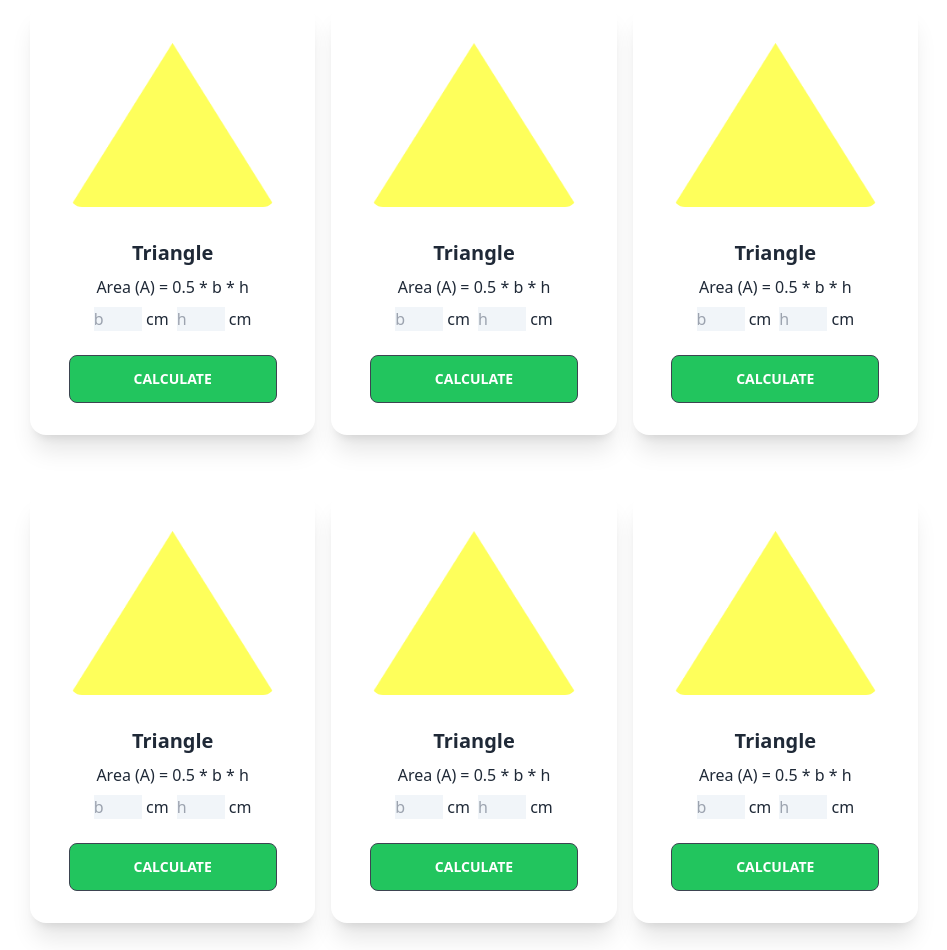
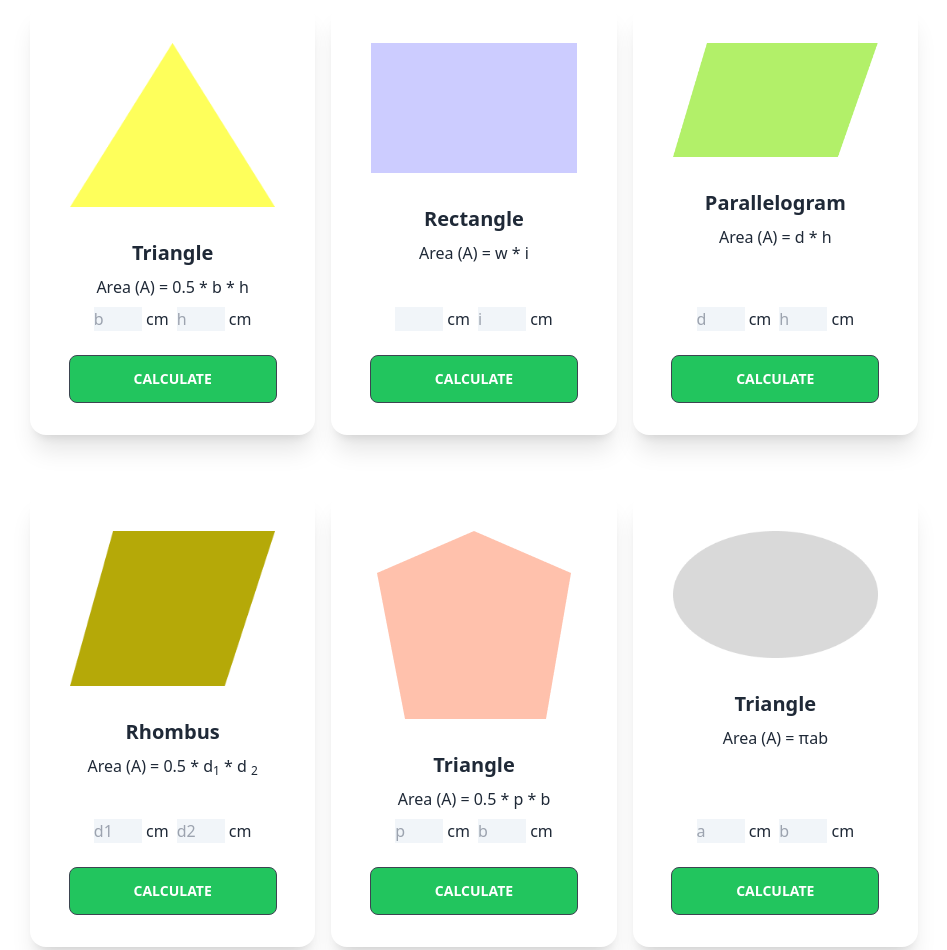
Before and after one commit to masumpost/geomarty-genous, a plain HTML site: page index.html in a window 1280 px wide. Shown: the part 185-1135 px from the top of the page, without its empty margins (18-965 px from the left). Drawn offline with nearby package versions, Linux system fonts and the light colour scheme.

Commit message:
added photo and other thing in card

```diff
--- a/index.html
+++ b/index.html
@@ -32,7 +32,7 @@
 
                 <div class="card w-full bg-base-100 shadow-xl my-5">
                 <figure class="px-10 pt-10">
-                  <img src="images/triangle.png" alt="Shoes" class="rounded-xl" />
+                  <img src="images/triangle.png" alt="triangle" class="" />
                 </figure>
                 <div class="card-body items-center text-center">
                   <h2 class="card-title">Triangle</h2>
@@ -54,14 +54,35 @@
 
             <div class="card w-full bg-base-100 shadow-xl my-5">
                 <figure class="px-10 pt-10">
-                  <img src="images/triangle.png" alt="Shoes" class="rounded-xl" />
+                  <img src="images/rectangle.png" alt="rectangle" class="" />
                 </figure>
                 <div class="card-body items-center text-center">
-                  <h2 class="card-title">Triangle</h2>
-                  <p>Area (A) = 0.5 * b * h</p>
+                  <h2 class="card-title">Rectangle</h2>
+                  <p>Area (A) = w * i</p>
                   <div class="flex gap-2 mb-4">
                     <div class="">
-                        <input class="w-12 bg-slate-100" type="text" placeholder="b"> cm
+                        <input class="w-12 bg-slate-100" type="text" placeholder=""w> cm
+                    </div>
+                    <div class="">
+                        <input class="w-12 bg-slate-100" type="text" placeholder="i"> cm
+                    </div>
+                  </div>
+                  <div class="card-actions">
+                    <button class="btn px-16 bg-green-500">Calculate</button>
+                  </div>
+                </div>
+              </div>
+
+            <div class="card w-full bg-base-100 shadow-xl my-5">
+                <figure class="px-10 pt-10">
+                  <img src="images/parallelogram.png" alt="parallelogram" class="" />
+                </figure>
+                <div class="card-body items-center text-center">
+                  <h2 class="card-title">Parallelogram</h2>
+                  <p>Area (A) = d * h </p>
+                  <div class="flex gap-2 mb-4">
+                    <div class="">
+                        <input class="w-12 bg-slate-100" type="text" placeholder="d"> cm
                     </div>
                     <div class="">
                         <input class="w-12 bg-slate-100" type="text" placeholder="h"> cm
@@ -75,17 +96,17 @@
 
             <div class="card w-full bg-base-100 shadow-xl my-5">
                 <figure class="px-10 pt-10">
-                  <img src="images/triangle.png" alt="Shoes" class="rounded-xl" />
+                  <img src="images/rhombus.png" alt="rhombus" class="" />
                 </figure>
                 <div class="card-body items-center text-center">
-                  <h2 class="card-title">Triangle</h2>
-                  <p>Area (A) = 0.5 * b * h</p>
+                  <h2 class="card-title">Rhombus</h2>
+                  <p>Area (A) = 0.5 * d<sub>1</sub> * d <sub>2</sub></p>
                   <div class="flex gap-2 mb-4">
                     <div class="">
-                        <input class="w-12 bg-slate-100" type="text" placeholder="b"> cm
+                        <input class="w-12 bg-slate-100" type="text" placeholder="d1"> cm
                     </div>
                     <div class="">
-                        <input class="w-12 bg-slate-100" type="text" placeholder="h"> cm
+                        <input class="w-12 bg-slate-100" type="text" placeholder="d2"> cm
                     </div>
                   </div>
                   <div class="card-actions">
@@ -96,17 +117,17 @@
 
             <div class="card w-full bg-base-100 shadow-xl my-5">
                 <figure class="px-10 pt-10">
-                  <img src="images/triangle.png" alt="Shoes" class="rounded-xl" />
+                  <img src="images/pentagon.png" alt="pentagon" class="" />
                 </figure>
                 <div class="card-body items-center text-center">
                   <h2 class="card-title">Triangle</h2>
-                  <p>Area (A) = 0.5 * b * h</p>
+                  <p>Area (A) = 0.5 * p * b</p>
                   <div class="flex gap-2 mb-4">
                     <div class="">
-                        <input class="w-12 bg-slate-100" type="text" placeholder="b"> cm
+                        <input class="w-12 bg-slate-100" type="text" placeholder="p"> cm
                     </div>
                     <div class="">
-                        <input class="w-12 bg-slate-100" type="text" placeholder="h"> cm
+                        <input class="w-12 bg-slate-100" type="text" placeholder="b"> cm
                     </div>
                   </div>
                   <div class="card-actions">
@@ -117,38 +138,17 @@
 
             <div class="card w-full bg-base-100 shadow-xl my-5">
                 <figure class="px-10 pt-10">
-                  <img src="images/triangle.png" alt="Shoes" class="rounded-xl" />
+                  <img src="images/ellipse.png" alt="ellipse" class="" />
                 </figure>
                 <div class="card-body items-center text-center">
                   <h2 class="card-title">Triangle</h2>
-                  <p>Area (A) = 0.5 * b * h</p>
+                  <p>Area (A) = πab </p>
                   <div class="flex gap-2 mb-4">
                     <div class="">
-                        <input class="w-12 bg-slate-100" type="text" placeholder="b"> cm
+                        <input class="w-12 bg-slate-100" type="text" placeholder="a"> cm
                     </div>
                     <div class="">
-                        <input class="w-12 bg-slate-100" type="text" placeholder="h"> cm
-                    </div>
-                  </div>
-                  <div class="card-actions">
-                    <button class="btn px-16 bg-green-500">Calculate</button>
-                  </div>
-                </div>
-              </div>
-
-            <div class="card w-full bg-base-100 shadow-xl my-5">
-                <figure class="px-10 pt-10">
-                  <img src="images/triangle.png" alt="Shoes" class="rounded-xl" />
-                </figure>
-                <div class="card-body items-center text-center">
-                  <h2 class="card-title">Triangle</h2>
-                  <p>Area (A) = 0.5 * b * h</p>
-                  <div class="flex gap-2 mb-4">
-                    <div class="">
                         <input class="w-12 bg-slate-100" type="text" placeholder="b"> cm
-                    </div>
-                    <div class="">
-                        <input class="w-12 bg-slate-100" type="text" placeholder="h"> cm
                     </div>
                   </div>
                   <div class="card-actions">
```
